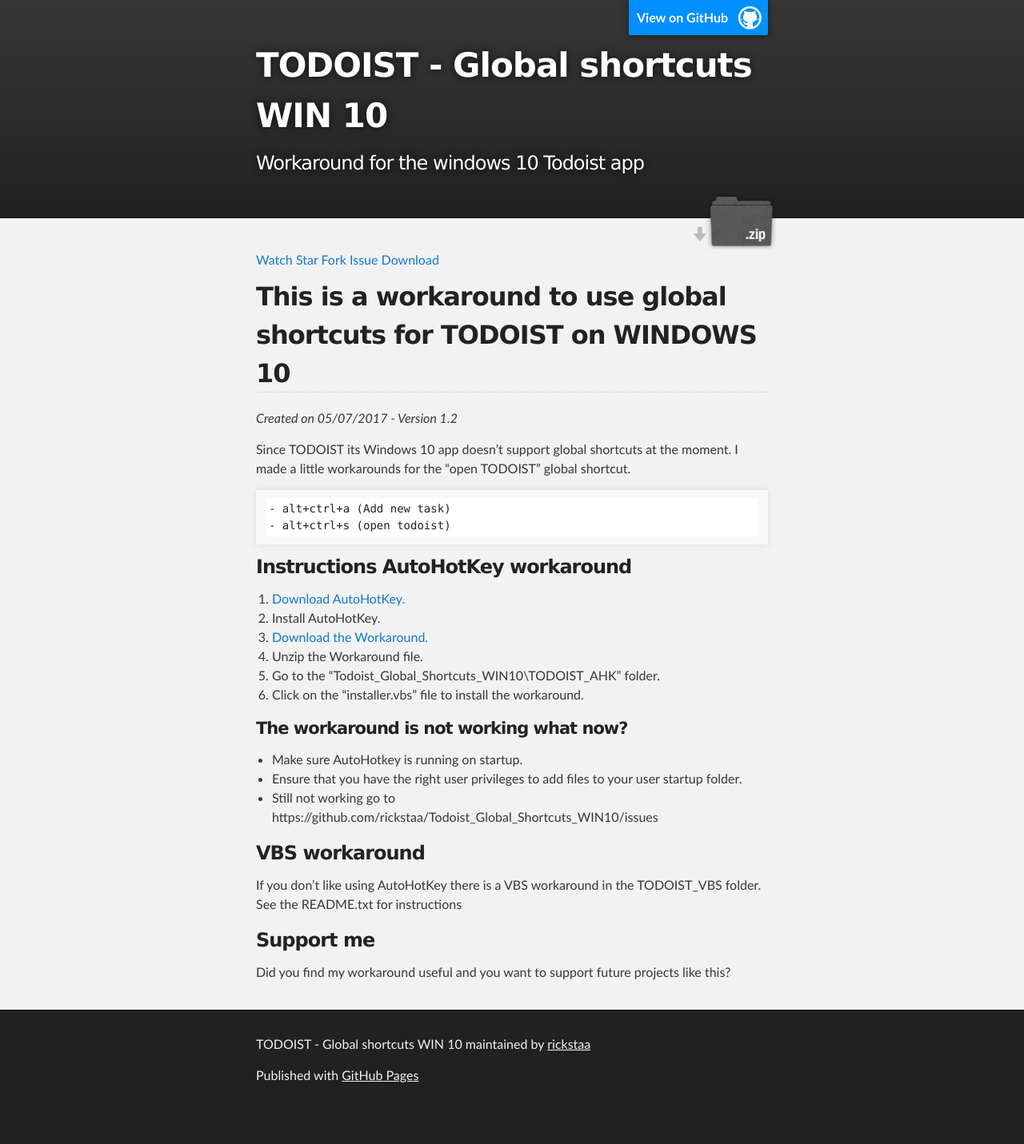
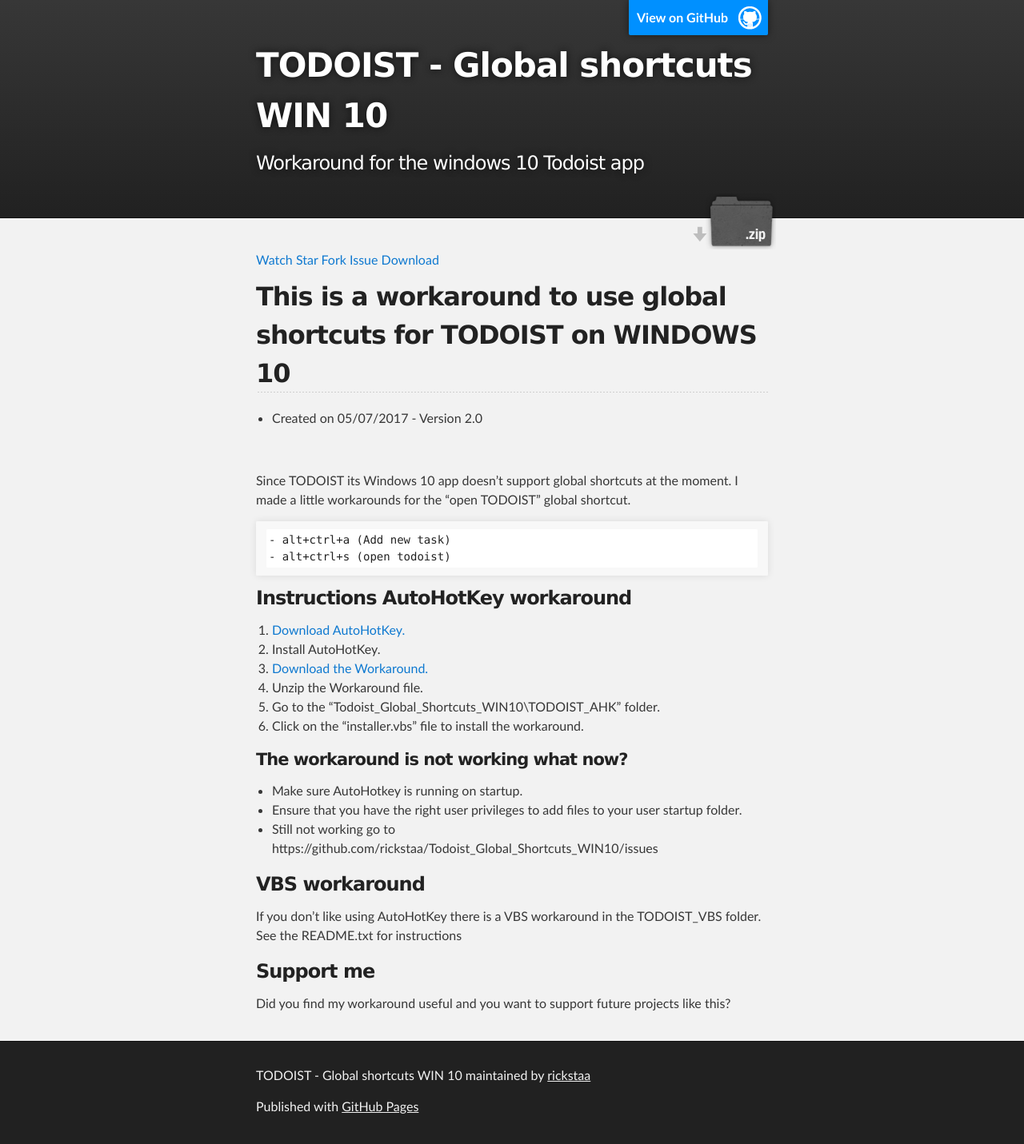
Before and after one commit to rickstaa/todoist-global-shortcuts-WIN10, a Jekyll site: the page built from index.md, in a window 1280 px wide. Shown: the whole page at 80% size. Built offline with Jekyll 4.4.1, drawn with Linux system fonts in a browser that asks for light colours; our own code applies the rules of GitHub Pages for plain Markdown files; a script that is not in the unit is left out; before the commit the page ends 1392 px from its top, so only the background shows below that.

Commit message:
Update index.md

```diff
--- a/index.md
+++ b/index.md
@@ -1,5 +1,7 @@
 ## This is a workaround to use global shortcuts for TODOIST on WINDOWS 10
-*Created on 05/07/2017 - Version 1.2*
+* Created on 05/07/2017 - Version 2.0
+
+<br>
 
 Since TODOIST its Windows 10 app doesn’t support global shortcuts at the moment. I made a  little workarounds for the "open TODOIST" global shortcut.
 
```
